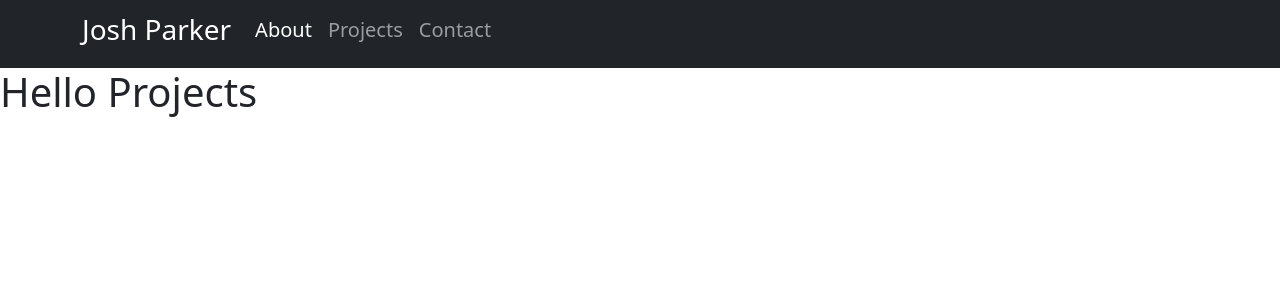
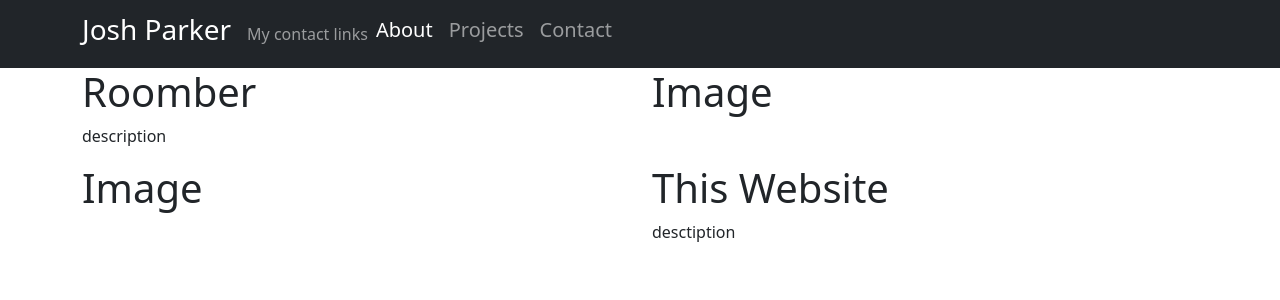
Before and after one commit to joshuaparkerlive/joshuaparkerlive.github.io, a React (Create React App) app: page /projects in a window 1280 px wide. Shown: the top 300 px of the page. Built offline with nearby package versions, Linux system fonts and the light colour scheme.

Commit message:
rough outline

```diff
--- a/package.json
+++ b/package.json
@@ -13,6 +13,7 @@
     "react": "^18.0.0",
     "react-bootstrap": "^2.3.1",
     "react-dom": "^18.0.0",
+    "react-obfuscate": "^3.6.8",
     "react-router": "^6.3.0",
     "react-router-dom": "^6.3.0",
     "react-scripts": "^5.0.1",
--- a/src/App.js
+++ b/src/App.js
@@ -2,6 +2,7 @@ import React from 'react';
 import './styles/App.css';
 import NavBar from './components/NavBar.js';
 import {Outlet} from 'react-router';
+import Container from 'react-bootstrap/Container'
 
 class App extends React.Component {
 
@@ -21,7 +22,10 @@ class App extends React.Component {
       </header>
 
       {/* Where all children render for app*/}
-      <Outlet/>
+      <Container>
+        <Outlet/>
+      </Container>
+
 
       <footer>
         {/* Fill under this if wanted */}
--- a/src/components/About.js
+++ b/src/components/About.js
@@ -4,7 +4,9 @@ import '../styles/App.css';
 class About extends React.Component{
     render(){
         return <>
-            <h1>Hello About</h1>
+            <h1>UW-Madison Graduate</h1>
+            <h1>Eagle Scout</h1>
+            <h1>Student Team Lead</h1>
         </>;
     }
 }
--- a/src/components/Contact.js
+++ b/src/components/Contact.js
@@ -1,10 +1,12 @@
 import React from 'react';
 import '../styles/App.css';
+
+
 
 class Contact extends React.Component{
     render(){
         return <>
-            <h1>Hello Contact</h1>
+            <h1>Put social media links on top right, maybe email obfuscation?</h1>
         </>;
     }
 }
--- a/src/components/NavBar.js
+++ b/src/components/NavBar.js
@@ -5,22 +5,28 @@ import Nav from 'react-bootstrap/Nav';
 import Container from 'react-bootstrap/Container';
 import {Link} from 'react-router-dom'
 import { NavbarBrand } from 'react-bootstrap';
+import obfuscate from 'react-obfuscate';
 
 class NavBar extends React.Component{
     render(){
         return <>
-            <Navbar collapseOnSelect bg="dark" variant="dark" expand="sm" >
+            <Navbar collapseOnSelect bg="dark" variant="dark" expand='md'>
                 <Container>
                     {/* The Branding item, clickable to take home */}
                     <NavbarBrand as={Link} to={"/"+ this.props.homePage.toLowerCase()}><h3>Josh Parker</h3></NavbarBrand>
 
+                    {/* Use: https://www.npmjs.com/package/react-obfuscate */}
+                    <Navbar.Text>My contact links</Navbar.Text>
+
+                    {/* button controller */}
                     <Navbar.Toggle aria-controls="basic-navbar-nav" />
-                    {/* Allows for collapsing on small screen */}
+
+                    {/* Allows for collapsing on small screen and is button*/}
                     <Navbar.Collapse id="basic-navbar-nav">
                         <Nav className="me-auto" defaultActiveKey={this.props.homePage}>
                             {/* The slectable categories */}
                             {this.props.pages.map((page) => <Nav.Link as={Link} key={page} eventKey={page} to={"/"+ page.toLowerCase()}><h5>{page}</h5></Nav.Link>
-                            )}
+                        )}
                         </Nav>
                     </Navbar.Collapse>
                 </Container>
--- a/src/components/Projects.js
+++ b/src/components/Projects.js
@@ -1,10 +1,34 @@
 import React from 'react';
+import { Row } from 'react-bootstrap';
+import {Col} from 'react-bootstrap';
 import '../styles/App.css';
+
 
 class Projects extends React.Component{
     render(){
         return <>
-            <h1>Hello Projects</h1>
+            <Row xs={1} sm={1} md={2}>
+                <Col>
+                    <h1>Roomber</h1>
+                    <p>description</p>
+                </Col>
+                <Col xs={{order: 'first'}} sm={{order: 'first'}} md={{order: 'last'}}>
+                    <h1>Image</h1>
+                </Col>
+
+            </Row>
+            <Row xs={1} sm={1} md={2}>
+                <Col >
+                    <h1>Image</h1>
+                </Col>
+                <Col>
+                    <h1>This Website</h1>
+                    <p>desctiption</p>
+                </Col>
+            </Row>
+            <Row>
+
+            </Row>
         </>;
     }
 }
--- a/src/styles/App.css
+++ b/src/styles/App.css
@@ -43,6 +43,10 @@
   }
 } */
 
+
+/* my app general settings */
+
+
 /* Component changes */
 
 @import './DummyComponent.css'
```
Also changed, not shown: 1 other file (tests, documents, lock files or other folders).
